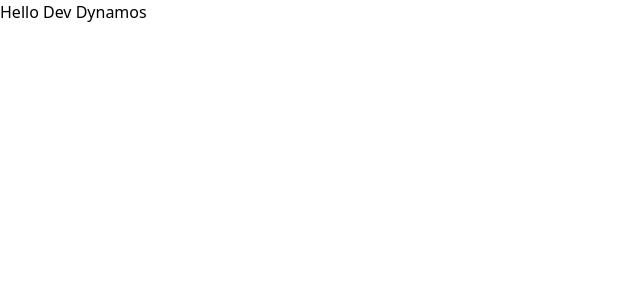
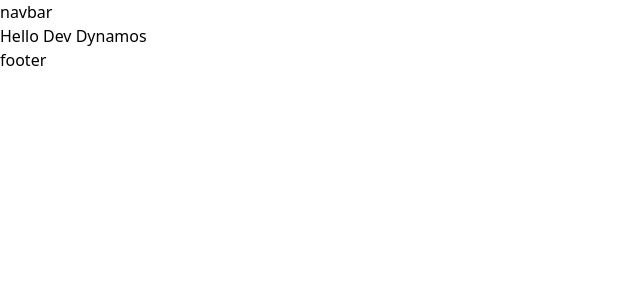
Before and after one commit to paradox-99/GoWheels, a React (Vite) app: page / in a window 1280 px wide. Shown: the top 300 px of the page, without its empty margins (0-640 px from the left). Built offline with nearby package versions, Linux system fonts and the light colour scheme.

Commit message:
created navbar and footer file

```diff
--- a/src/Root.jsx
+++ b/src/Root.jsx
@@ -1,9 +1,13 @@
-import HomePage from "./pages/home page/HomePage";
+import { Outlet } from "react-router-dom";
+import Footer from "./components/Footer";
+import Navbar from "./components/Navbar";
 
 const Root = () => {
     return (
         <div>
-            <HomePage></HomePage>
+            <Navbar></Navbar>
+            <Outlet></Outlet>
+            <Footer></Footer>
         </div>
     );
 };
--- /dev/null
+++ b/src/components/Footer.jsx
@@ -0,0 +1,9 @@
+const Footer = () => {
+    return (
+        <div>
+            <p>footer</p>
+        </div>
+    );
+};
+
+export default Footer;
--- a/src/components/Navbar.jsx
+++ b/src/components/Navbar.jsx
@@ -1,7 +1,7 @@
 const Navbar = () => {
     return (
         <div>
-
+            <p>navbar</p>
         </div>
     );
 };
--- a/src/routes/Routes.jsx
+++ b/src/routes/Routes.jsx
@@ -1,5 +1,6 @@
 import { createBrowserRouter } from "react-router-dom";
 import Root from "../Root";
+import HomePage from "../pages/home page/HomePage";
 
 const router = createBrowserRouter([
     {
@@ -8,7 +9,7 @@ const router = createBrowserRouter([
         children: [
             {
                 path: "/",
-                element: <div>Home</div>
+                element: <HomePage></HomePage>
             }
         ]
     },
```
